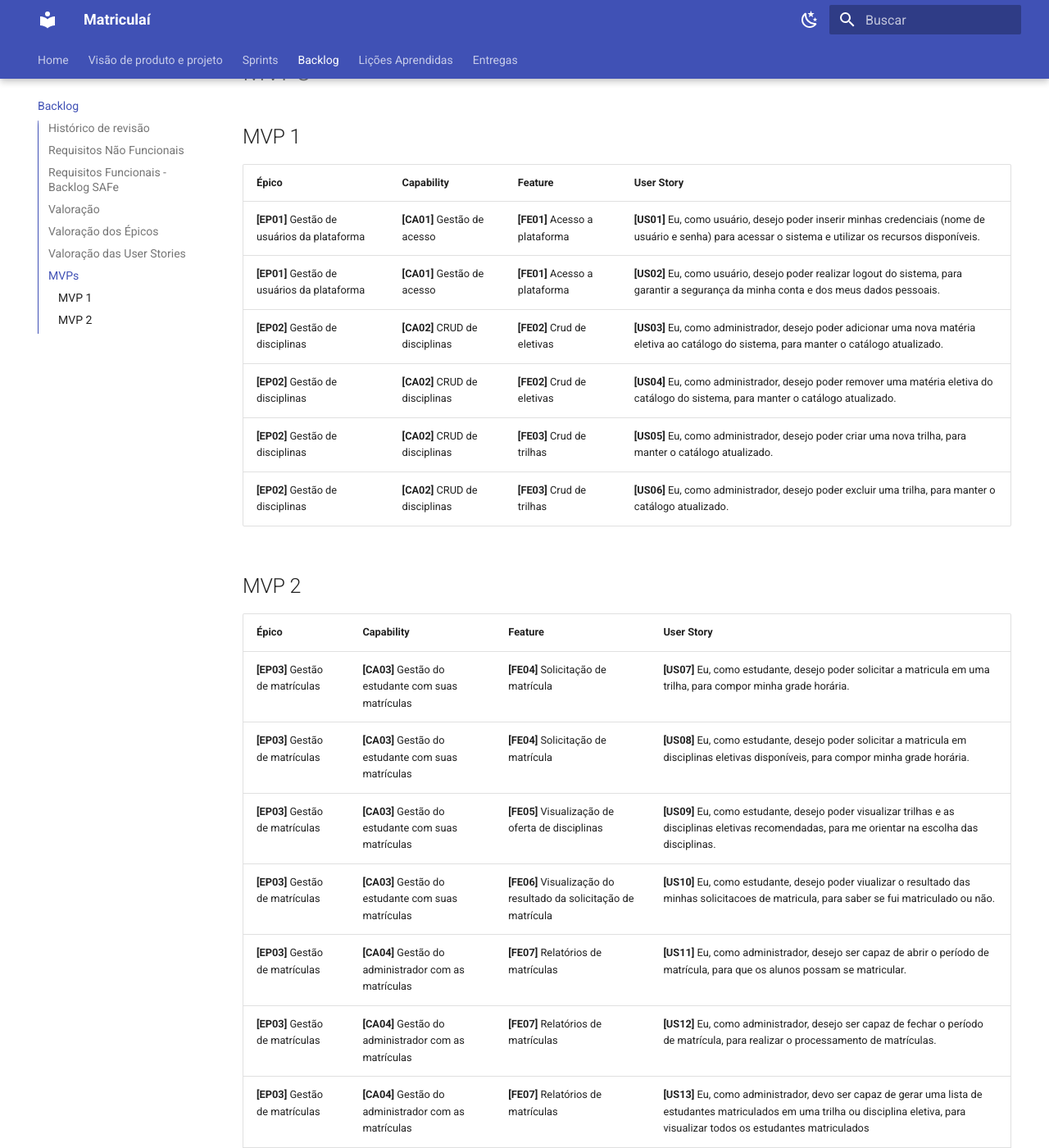
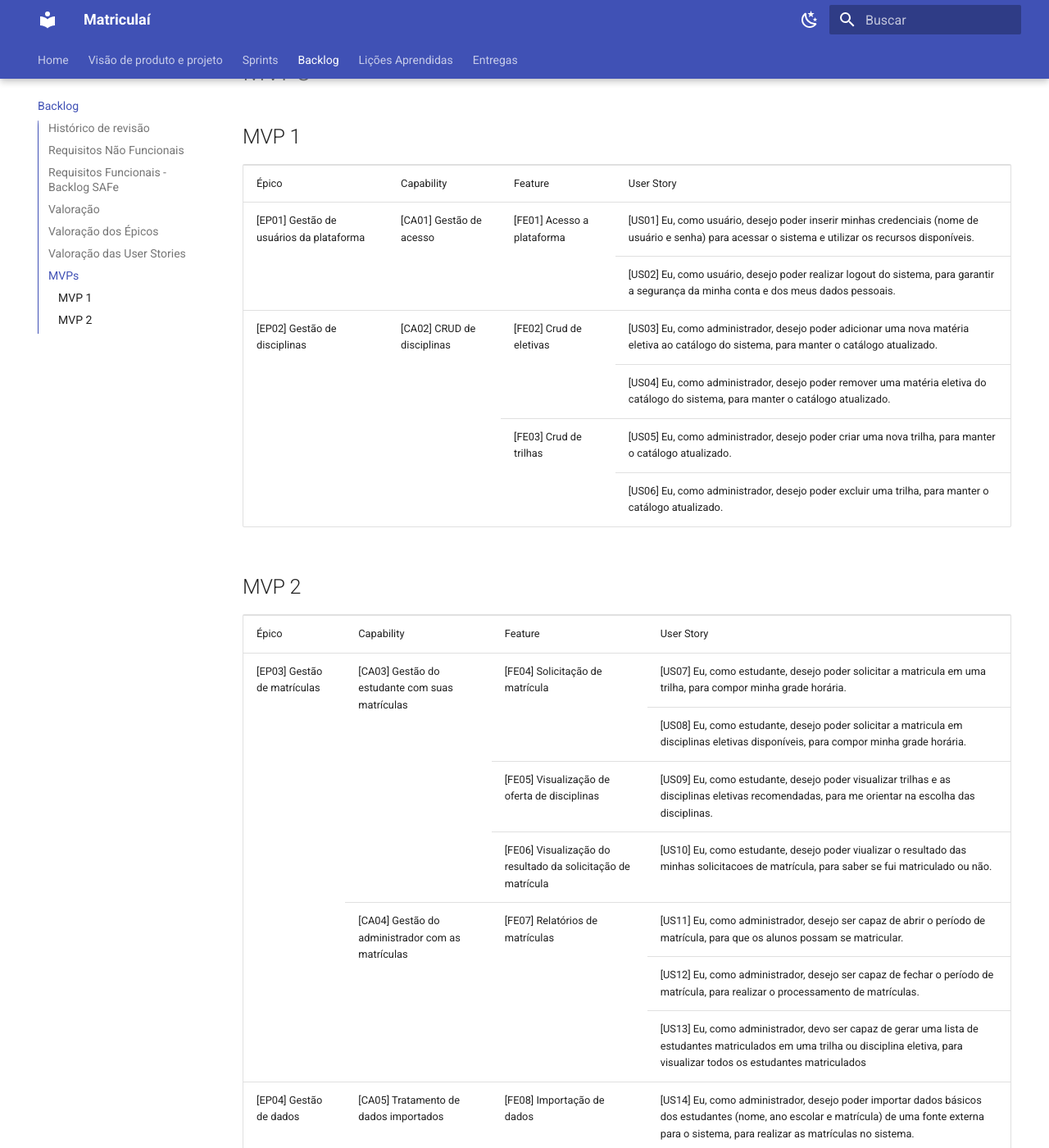
Before and after one commit to mdsreq-fga-unb/2023.2-Matriculai, an MkDocs documentation site: the page built from docs/backlog.md, in a window 1280 px wide and 1400 px high, scrolled down 4581 px. Shown: the whole window at 82% size. Built offline with MkDocs 1.6.1 and Material for MkDocs 9.7.7, drawn with Linux system fonts in a browser that asks for light colours; some of the changed text lies outside the part shown.

Commit message:
Mesclando células da tabela

```diff
--- a/docs/backlog.md
+++ b/docs/backlog.md
@@ -240,23 +240,98 @@ Organização das US por Épicos por ordem de média do VN (valor de negócio) e
 
 # MVPs
 ## MVP 1
-| Épico    | Capability     | Feature     | User Story  |
-|----------|----------------|-------------|-----|
-| **[EP01]** Gestão de usuários da plataforma   | **[CA01]** Gestão de acesso   | **[FE01]** Acesso a plataforma  | **[US01]** Eu, como usuário, desejo poder inserir minhas credenciais (nome de usuário e senha) para acessar o sistema e utilizar os recursos disponíveis. |
-| **[EP01]** Gestão de usuários da plataforma   | **[CA01]** Gestão de acesso  | **[FE01]** Acesso a plataforma  | **[US02]** Eu, como usuário, desejo poder realizar logout do sistema, para garantir a segurança da minha conta e dos meus dados pessoais.  |
-| **[EP02]** Gestão de disciplinas  | **[CA02]** CRUD de disciplinas  | **[FE02]** Crud de eletivas  | **[US03]** Eu, como administrador, desejo poder adicionar uma nova matéria eletiva ao catálogo do sistema, para manter o catálogo atualizado.  |
-| **[EP02]** Gestão de disciplinas  | **[CA02]** CRUD de disciplinas   | **[FE02]** Crud de eletivas  | **[US04]** Eu, como administrador, desejo poder remover uma matéria eletiva do catálogo do sistema, para manter o catálogo atualizado.  |
-| **[EP02]** Gestão de disciplinas  | **[CA02]** CRUD de disciplinas   | **[FE03]** Crud de trilhas  | **[US05]** Eu, como administrador, desejo poder criar uma nova trilha, para manter o catálogo atualizado.  |Facilitar a escolha de disciplinas|
-| **[EP02]** Gestão de disciplinas  | **[CA02]** CRUD de disciplinas   | **[FE03]** Crud de trilhas  | **[US06]** Eu, como administrador, desejo poder excluir uma trilha, para manter o catálogo atualizado.  |Facilitar a escolha de disciplinas|
+<table>
+	<tbody>
+		<tr>
+			<td>Épico	</td>
+			<td>Capability</td>
+			<td>Feature	</td>
+			<td>User Story
+</td>
+		</tr>
+		<tr>
+			<td rowspan="2">[EP01] Gestão de usuários da plataforma	</td>
+			<td rowspan="2">[CA01] Gestão de acesso	</td>
+			<td rowspan="2">[FE01] Acesso a plataforma	</td>
+			<td>[US01] Eu, como usuário, desejo poder inserir minhas credenciais (nome de usuário e senha) para acessar o sistema e utilizar os recursos disponíveis.
+</td>
+		</tr>
+		<tr>
+			<td>[US02] Eu, como usuário, desejo poder realizar logout do sistema, para garantir a segurança da minha conta e dos meus dados pessoais.
+</td>
+		</tr>
+		<tr>
+			<td rowspan="4">[EP02] Gestão de disciplinas	</td>
+			<td rowspan="4">[CA02] CRUD de disciplinas	</td>
+			<td rowspan="2">[FE02] Crud de eletivas	</td>
+			<td>[US03] Eu, como administrador, desejo poder adicionar uma nova matéria eletiva ao catálogo do sistema, para manter o catálogo atualizado.
+</td>
+		</tr>
+		<tr>
+			<td>[US04] Eu, como administrador, desejo poder remover uma matéria eletiva do catálogo do sistema, para manter o catálogo atualizado.
+</td>
+		</tr>
+		<tr>
+			<td rowspan="2">[FE03] Crud de trilhas	</td>
+			<td>[US05] Eu, como administrador, desejo poder criar uma nova trilha, para manter o catálogo atualizado.
+</td>
+		</tr>
+		<tr>
+			<td>[US06] Eu, como administrador, desejo poder excluir uma trilha, para manter o catálogo atualizado.</td>
+		</tr>
+	</tbody>
+</table>
 
 ## MVP 2
-| Épico    | Capability     | Feature     | User Story  |
-|----------|----------------|-------------|-----|
-| **[EP03]** Gestão de matrículas  | **[CA03]** Gestão do estudante com suas matrículas   | **[FE04]** Solicitação de matrícula  | **[US07]** Eu, como estudante, desejo poder solicitar a matricula em uma trilha, para compor minha grade horária.|
-| **[EP03]** Gestão de matrículas  | **[CA03]** Gestão do estudante com suas matrículas   | **[FE04]** Solicitação de matrícula  | **[US08]** Eu, como estudante, desejo poder solicitar a matricula em disciplinas eletivas disponíveis, para compor minha grade horária.|
-| **[EP03]** Gestão de matrículas  | **[CA03]** Gestão do estudante com suas matrículas   | **[FE05]** Visualização de oferta de disciplinas  | **[US09]** Eu, como estudante, desejo poder visualizar trilhas e as disciplinas eletivas recomendadas, para me orientar na escolha das disciplinas.|
-| **[EP03]** Gestão de matrículas  | **[CA03]** Gestão do estudante com suas matrículas| **[FE06]** Visualização do resultado da solicitação de matrícula  | **[US10]** Eu, como estudante, desejo poder viualizar o resultado das minhas solicitacoes de matricula, para saber se fui matriculado ou não.|
-| **[EP03]** Gestão de matrículas  | **[CA04]** Gestão do administrador com as matrículas | **[FE07]** Relatórios de matrículas  | **[US11]** Eu, como administrador, desejo ser capaz de abrir o período de matrícula, para que os alunos possam se matricular.
-| **[EP03]** Gestão de matrículas  | **[CA04]** Gestão do administrador com as matrículas | **[FE07]** Relatórios de matrículas  | **[US12]** Eu, como administrador, desejo ser capaz de fechar o período de matrícula, para realizar o processamento de matrículas.|
-| **[EP03]** Gestão de matrículas  | **[CA04]** Gestão do administrador com as matrículas | **[FE07]** Relatórios de matrículas  | **[US13]** Eu, como administrador, devo ser capaz de gerar uma lista de estudantes matriculados em uma trilha ou disciplina eletiva, para visualizar todos os estudantes matriculados|
-| **[EP04]** Gestão de dados  | **[CA05]** Tratamento de dados importados  | **[FE08]** Importação de dados | **[US14]** Eu, como administrador, desejo poder importar dados básicos dos estudantes (nome, ano escolar e matrícula) de uma fonte externa para o sistema, para realizar as matrículas no sistema. |
+<table>
+	<tbody>
+		<tr>
+			<td>Épico</td>
+			<td>Capability	</td>
+			<td>Feature</td>
+			<td>User Story
+</td>
+		</tr>
+		<tr>
+			<td rowspan="7">[EP03] Gestão de matrículas	</td>
+			<td rowspan="4">[CA03] Gestão do estudante com suas matrículas	</td>
+			<td rowspan="2">[FE04] Solicitação de matrícula	</td>
+			<td>[US07] Eu, como estudante, desejo poder solicitar a matricula em uma trilha, para compor minha grade horária.
+</td>
+		</tr>
+		<tr>
+			<td>[US08] Eu, como estudante, desejo poder solicitar a matricula em disciplinas eletivas disponíveis, para compor minha grade horária.
+</td>
+		</tr>
+		<tr>
+			<td>[FE05] Visualização de oferta de disciplinas	</td>
+			<td>[US09] Eu, como estudante, desejo poder visualizar trilhas e as disciplinas eletivas recomendadas, para me orientar na escolha das disciplinas.
+</td>
+		</tr>
+		<tr>
+			<td>[FE06] Visualização do resultado da solicitação de matrícula	</td>
+			<td>[US10] Eu, como estudante, desejo poder viualizar o resultado das minhas solicitacoes de matrícula, para saber se fui matriculado ou não.
+</td>
+		</tr>
+		<tr>
+			<td rowspan="3">[CA04] Gestão do administrador com as matrículas	</td>
+			<td rowspan="3">[FE07] Relatórios de matrículas	</td>
+			<td>[US11] Eu, como administrador, desejo ser capaz de abrir o período de matrícula, para que os alunos possam se matricular.
+</td>
+		</tr>
+		<tr>
+			<td>[US12] Eu, como administrador, desejo ser capaz de fechar o período de matrícula, para realizar o processamento de matrículas.
+</td>
+		</tr>
+		<tr>
+			<td>[US13] Eu, como administrador, devo ser capaz de gerar uma lista de estudantes matriculados em uma trilha ou disciplina eletiva, para visualizar todos os estudantes matriculados
+</td>
+		</tr>
+		<tr>
+			<td>[EP04] Gestão de dados	</td>
+			<td>[CA05] Tratamento de dados importados	</td>
+			<td>[FE08] Importação de dados	</td>
+			<td>[US14] Eu, como administrador, desejo poder importar dados básicos dos estudantes (nome, ano escolar e matrícula) de uma fonte externa para o sistema, para realizar as matrículas no sistema.</td>
+		</tr>
+	</tbody>
+</table>
```
Also changed, not shown: site/backlog/index.html, site/search/search_index.json, 1 other file.
